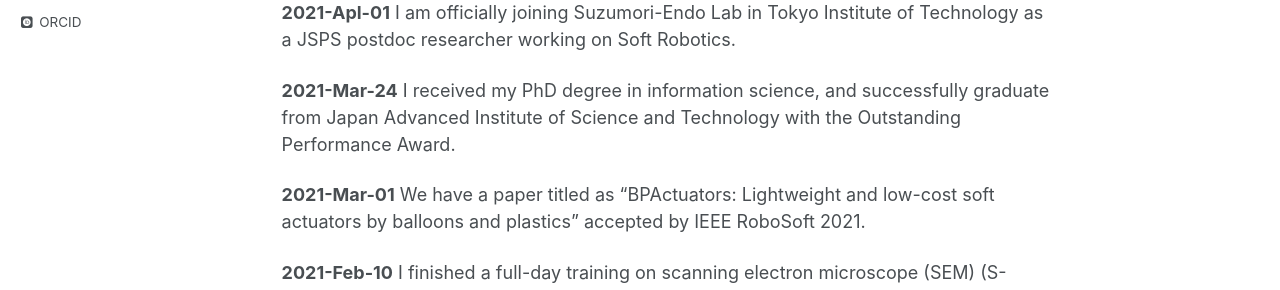
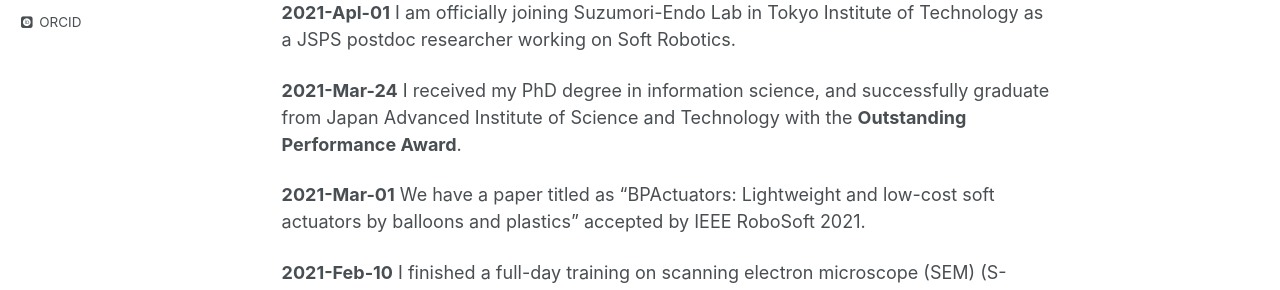
Before and after one commit to QiukaiQi/qiukaiqi.github.io, a Jekyll site: the page built from _pages/about.md, in a window 1280 px wide and 1262 px high. Shown: the part 474-764 px from the top of the window. Built offline with Jekyll 4.4.1, drawn with Linux system fonts in a browser that asks for light colours; some web fonts are replaced.

```diff
--- a/_pages/about.md
+++ b/_pages/about.md
@@ -16,7 +16,7 @@ My research sits at the interface between biology and engineering. I take inspir
 
 **2021-Apl-01** I am officially joining Suzumori-Endo Lab in Tokyo Institute of Technology as a JSPS postdoc researcher working on Soft Robotics.
 
-**2021-Mar-24** I received my PhD degree in information science, and successfully graduate from Japan Advanced Institute of Science and Technology with the Outstanding Performance Award.
+**2021-Mar-24** I received my PhD degree in information science, and successfully graduate from Japan Advanced Institute of Science and Technology with the **Outstanding Performance Award**.
 
 **2021-Mar-01** We have a paper titled as "BPActuators: Lightweight and low-cost soft actuators by balloons and plastics" accepted by IEEE RoboSoft 2021.
 
```
